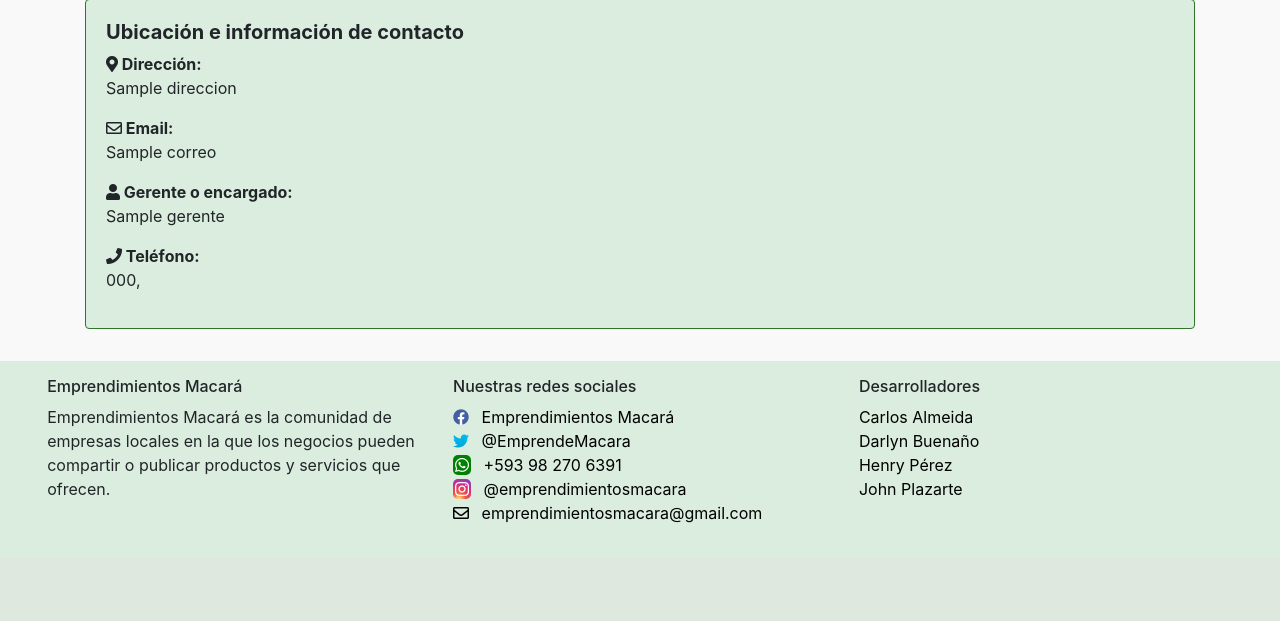
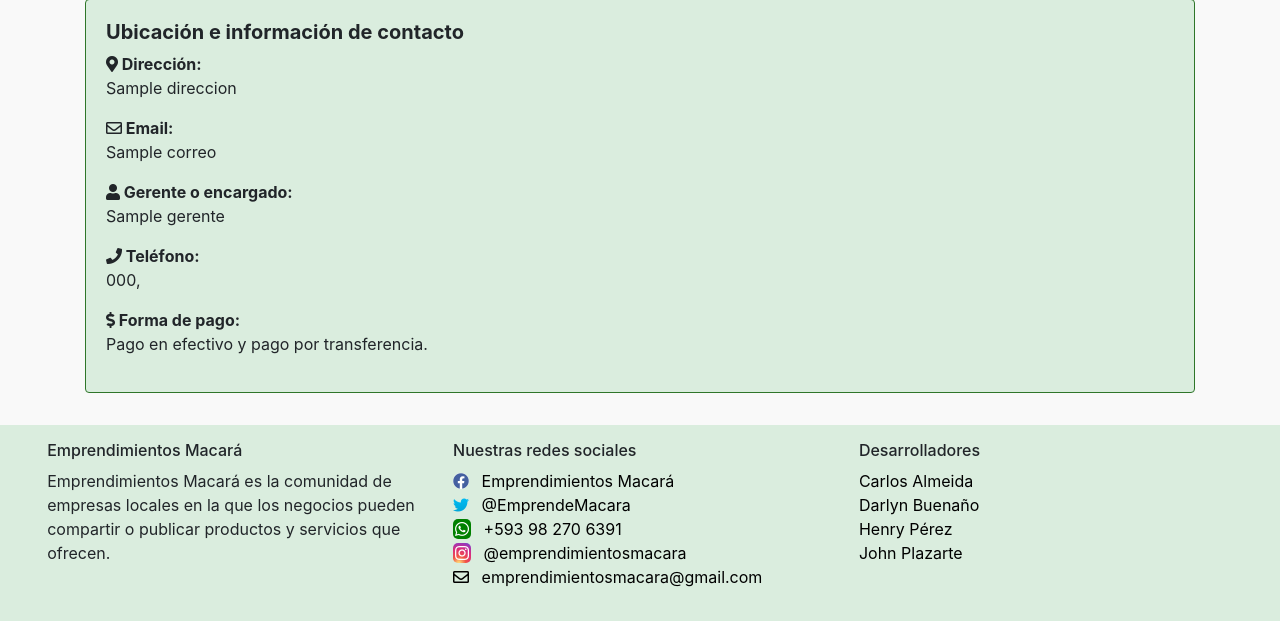
Before and after one commit to HenryGP14/EmprendeMacara, a Django app: template Global/templates/empresa/tplInfoNegocio.html in a window 1280 px wide. Shown: the part 759-1380 px from the top of the page. Before the commit the page ends 1282 px from the top, so only its background shows below. Run offline with Django 3.2, Linux system fonts and the light colour scheme; the template is opened without the code that fills it: most values are stand-ins (such as "Sample title", 1, 10 or a date in 2020); grey boxes marked "Sample" are stand-in pictures; parts of the project's set-up code (start-up, migrations or seed data) failed here and were passed over; some libraries are stand-ins or nearby versions.

Commit message:
Modificación en la plantilla de info de la empresa

```diff
--- a/Global/templates/empresa/tplInfoNegocio.html
+++ b/Global/templates/empresa/tplInfoNegocio.html
@@ -80,6 +80,16 @@
 					{% endfor %}
 				</p>
 			</div>
+
+			<div>
+				<i class=" fas fa-dollar-sign"></i><strong> Forma de pago: </strong>
+				<p>
+					Pago en efectivo
+					{% if empresa.cuentas_bancarias.all|length > 0 %}
+					y pago por transferencia.
+					{% endif %}
+				</p>
+			</div>
 		</div>
 	</div>
 </div>
```
